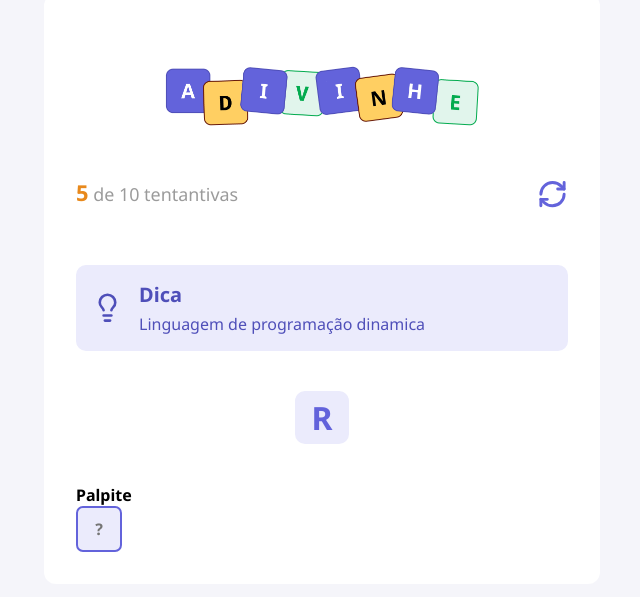
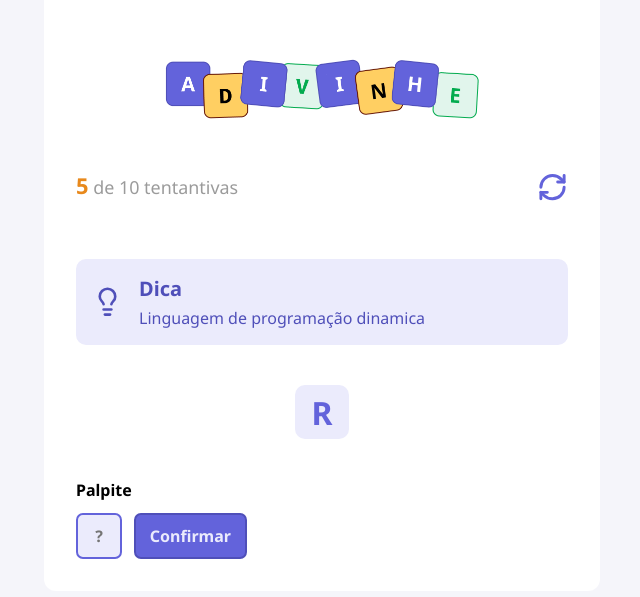
Before and after one commit to DebsTD22/jogo-adivinha-o, a React (Vite) app in the folder jogo-adivinhacao/: page / in a window 1280 px wide. Shown: the part 111-708 px from the top of the page, without its empty margins (318-958 px from the left). Built offline with nearby package versions, Linux system fonts and the light colour scheme; a web font is replaced by a local one.

Commit message:
estilo botão palpite

```diff
--- a/jogo-adivinhacao/src/App.tsx
+++ b/jogo-adivinhacao/src/App.tsx
@@ -4,6 +4,7 @@
 import { Tip } from "./components/Tip"
 import { Letter } from "./components/Letter"
 import { Input } from "./components/Input"
+import { Button } from "./components/Button"
 
 export default function App(){
 
@@ -22,8 +23,9 @@
 
         <h4>Palpite</h4>
 
-        <div>
+        <div className={styles.guess}>
           <Input autoFocus maxLength={1} placeholder="?"></Input>
+          <Button title="Confirmar"></Button>
         </div>
       </main>
     </div>
--- a/jogo-adivinhacao/src/app.module.css
+++ b/jogo-adivinhacao/src/app.module.css
@@ -23,3 +23,10 @@
     gap: 1rem;
     margin: 2.5rem 0;
 }
+
+.guess{
+    display: flex;
+    gap: 0.75rem;
+
+    margin-top: 0.75rem;
+}
--- /dev/null
+++ b/jogo-adivinhacao/src/components/Button/index.tsx
@@ -0,0 +1,12 @@
+import type React from "react"
+import styles from "./styles.module.css"
+
+type Props = React.ComponentProps<"button"> & {
+    title: string
+}
+
+export function Button({ title, ...rest }: Props){
+    return(
+        <button type="button" className={styles.button} {...rest}> {title}</button>
+    )
+}
--- /dev/null
+++ b/jogo-adivinhacao/src/components/Button/styles.module.css
@@ -0,0 +1,12 @@
+.button{
+    height: 2.87rem;
+    border-radius: 0.43rem;
+
+    background-color: #6363db;
+    border: 2px solid #4f4fb9;
+    color: #ebebfc;
+
+    padding:  0 0.87rem;
+    font-size: 1rem;
+    font-weight: 700;
+}
--- a/jogo-adivinhacao/src/global.css
+++ b/jogo-adivinhacao/src/global.css
@@ -14,7 +14,7 @@
     font-family: "Noto Sans", Verdana, Geneva, Tahoma, sans-serif;
 }
 
-input{
+input, button{
     font-family: "Noto Sans", Verdana, Geneva, Tahoma, sans-serif;
 }
 
```
